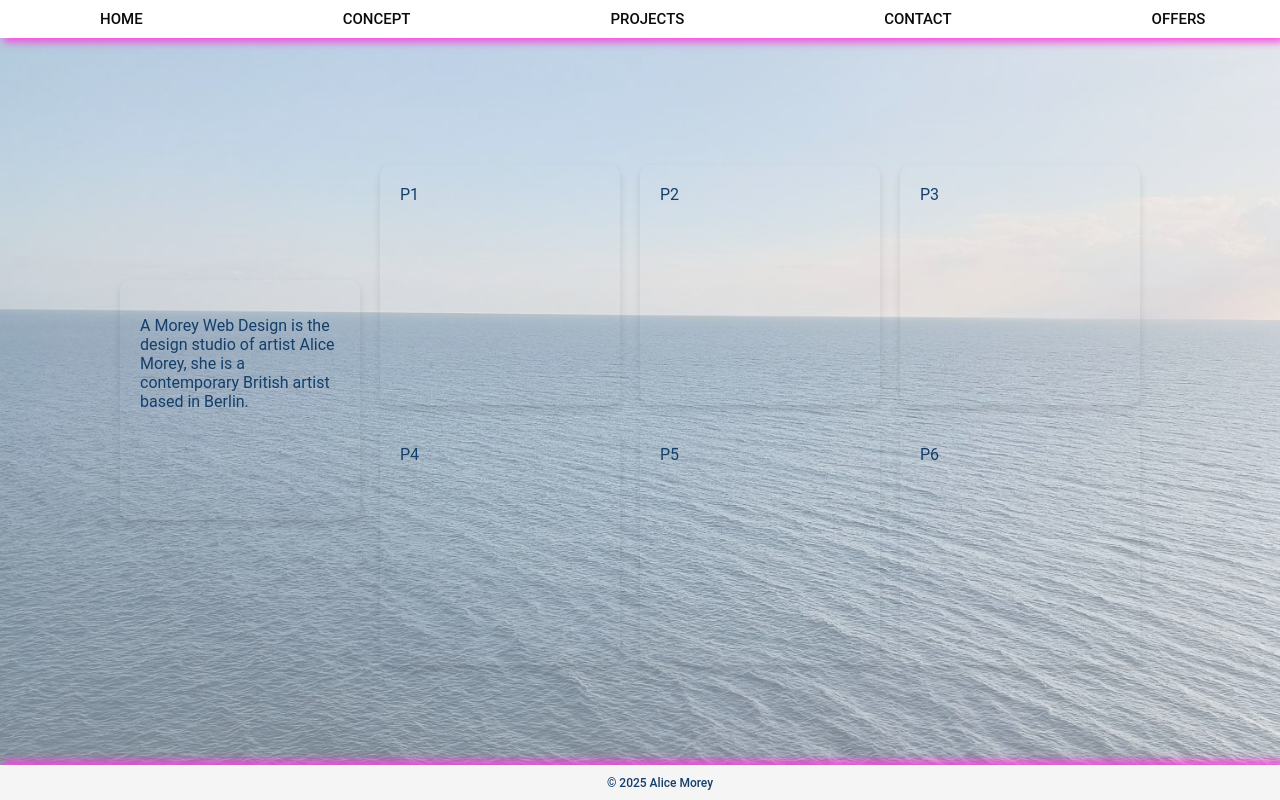
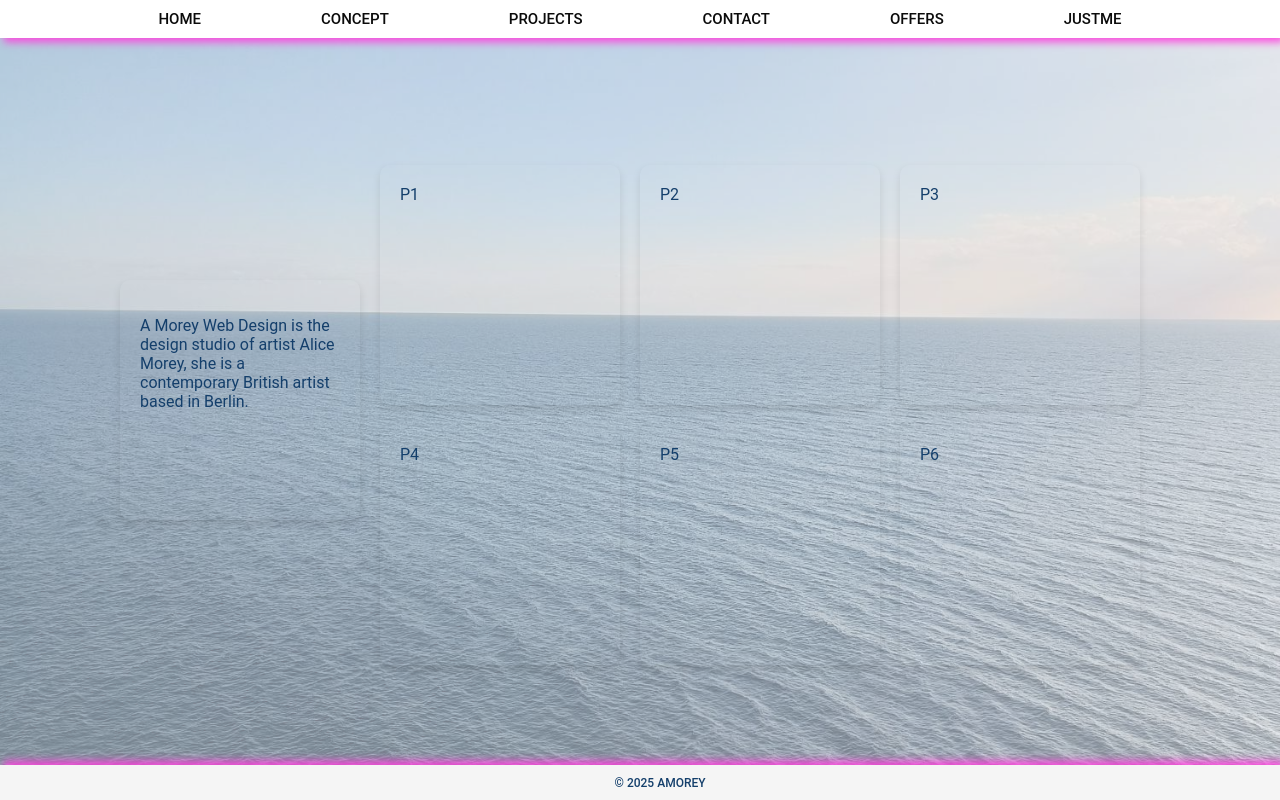
Before and after one commit to alicemorey/amoreywebdesign, a plain HTML site: page about.html in a window 1280 px wide. Drawn offline with Linux system fonts and the light colour scheme; files that its build step writes are made by us from their sources; a script that the page names is missing.

Commit message:
changing copyright

```diff
--- a/about.html
+++ b/about.html
@@ -129,7 +129,7 @@
 </body>
 <footer>
     <nav class="navbar-bottom">
-        <ul>© 2025 Alice Morey</ul>
+        <ul>© 2025 AMOREY</ul>
     </nav>
 
 </footer>
--- a/styles.css
+++ b/styles.css
@@ -44,7 +44,7 @@
 .navbar a {
     text-decoration: none;
     color: rgb(11, 11, 11);
-    padding:  0 100px ;
+    padding:  0 60px ;
     text-align: center;
     display: block;
 }
```
Also changed, not shown: contact.html (+1 -1 lines), index.html (+1 -1 lines), more.html (+1 -1 lines), projects.html (+1 -1 lines).
